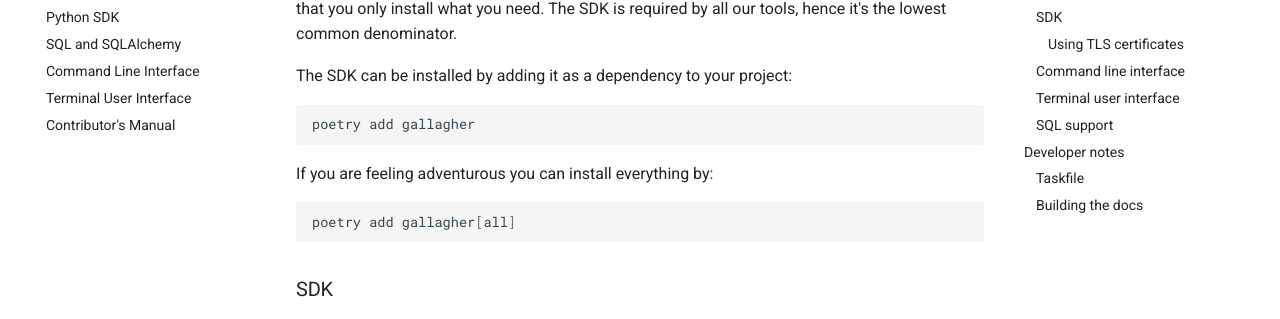
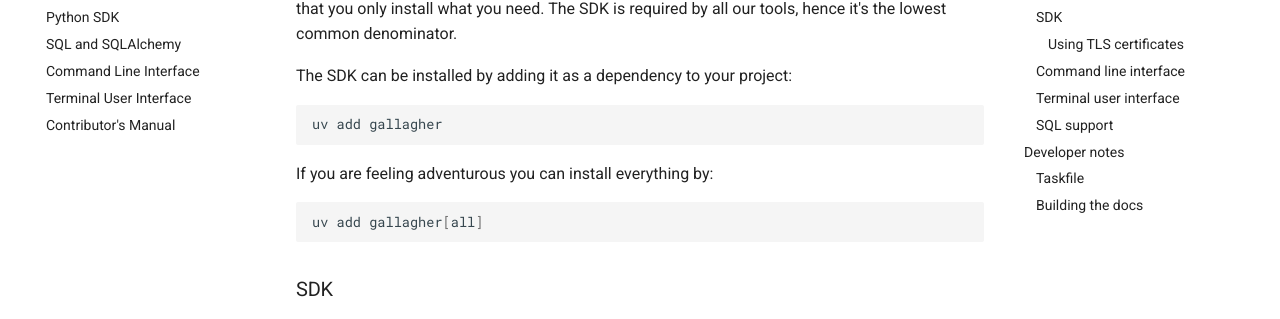
Before and after one commit to anomaly/gallagher, an MkDocs documentation site: the page built from docs/docs/installation.md, in a window 1280 px wide and 900 px high, scrolled down 400 px. Shown: the part 145-464 px from the top of the window. Built offline with MkDocs 1.6.1 and Material for MkDocs 9.7.7, drawn with Linux system fonts in a browser that asks for light colours; comment, search, counter and statistics services are not loaded.

Commit message:
docs: update poetry references to uv in installation and design docs

````diff
--- a/docs/docs/installation.md
+++ b/docs/docs/installation.md
@@ -13,13 +13,13 @@ In the most trivial cases we recommend installation via `PyPI`. The package is d
 The SDK can be installed by adding it as a dependency to your project:
 
 ```bash
-poetry add gallagher
+uv add gallagher
 ```
 
 If you are feeling adventurous you can install everything by:
 
 ```bash
-poetry add gallagher[all]
+uv add gallagher[all]
 ```
 
 ### SDK
@@ -130,7 +130,7 @@ To contribute to the library, please fork this repository and lodge a pull reque
 
 [Task](https://taskfile.dev) is a task runner / build tool that aims to be simpler and easier to use than, for example, GNU Make. Gallagher Python Toolkit uses Task to run common tasks such as testing, linting, and building the documentation. First follow the [installation steps](https://taskfile.dev/installation/) to install Task on your system.
 
-All the `tasks` are quite logically grouped and most of them will need you to have a `virtualenv` initialised via `poetry`.
+All the `tasks` are quite logically grouped and most of them will need you to have a `virtualenv` initialised via `uv`.
 
 !!! info
 
````
Also changed, not shown: docs/docs/design.md (+1 -1 lines).
